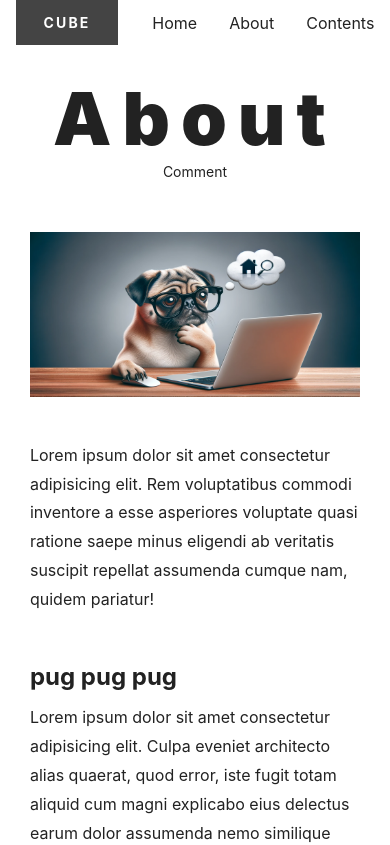
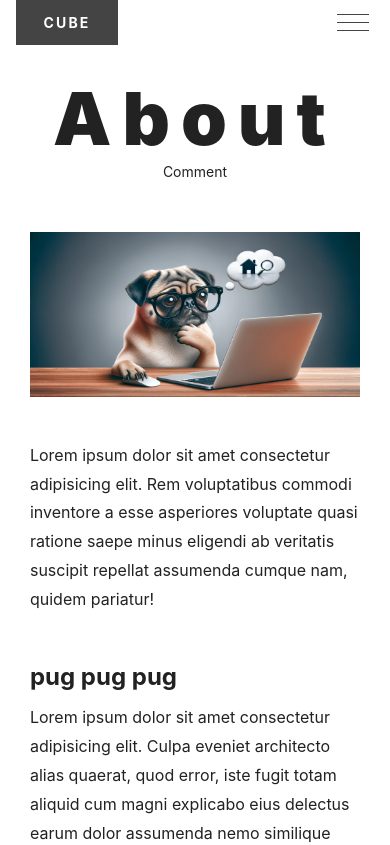
Before and after one commit to SomaTomita/introduction, a Next.js app: page /about in a window 390 px wide. Shown: the top 845 px of the page. Built offline with nearby package versions, Linux system fonts and the light colour scheme.

Commit message:
add memu

```diff
--- a/src/components/nav.js
+++ b/src/components/nav.js
@@ -1,18 +1,52 @@
-import Link from "next/link"
-import styles from "../styles/nav.module.css"
+import { useState } from 'react'
+import Link from 'next/link'
+import styles from 'src/styles/nav.module.css'
 
 export default function Nav() {
+	const [navIsOpen, setNavIsOpen] = useState(false)
+
+	const toggleNav = () => {
+		setNavIsOpen((prev) => !prev)
+	}
+
+	const closeNav = () => {
+		setNavIsOpen(false)
+	}
+
 	return (
-		<nav>
+		<nav className={navIsOpen ? styles.open : styles.close}>
+			{navIsOpen && (
+				<style jsx global>{`
+          			@media (max-width: 767px) {
+            		body {
+              		overflow: hidden;
+              		position: fixed;
+              		width: 100%;
+            		}
+          		}
+           		`}</style>
+			)}
+
+			<button className={styles.btn} onClick={toggleNav}>
+				<span className={styles.bar}></span>
+				<span className="sr-only">MENU</span>
+			</button>
+
 			<ul className={styles.list}>
 				<li>
-					<Link href="/">Home</Link>
+					<Link href="/">
+						<span onClick={closeNav}>Home</span>
+					</Link>
 				</li>
 				<li>
-					<Link href="/about">About</Link>
+					<Link href="/about">
+						<span onClick={closeNav}>About</span>
+					</Link>
 				</li>
 				<li>
-					<Link href="/contents">Contents</Link>
+					<Link href="/blog">
+						<span onClick={closeNav}>Blog</span>
+					</Link>
 				</li>
 			</ul>
 		</nav>
--- a/src/styles/nav.module.css
+++ b/src/styles/nav.module.css
@@ -1,7 +1,105 @@
-.list{
-	display: flex;
-	gap: 2em;
+/* デスクトップ */
+@media (min-width: 768px) {
+	.btn {
+	  display: none;
+	}
+
+    .list {
+	  display: flex;
+	  gap: 2em;
+	}
 }
+
+
+/* モバイル */
+@media (max-width: 767px) {
+	/* ボタン */
+	.btn {
+	  /* 全てのデフォルトスタイリングを解除 */
+	  all: unset;
+	  /* アウトラインをデフォルトに戻す */
+	  outline: revert;
+	  /* タップ時のハイライトカラーを透明に */
+	  -webkit-tap-highlight-color: transparent;
+	  cursor: pointer;
+	  width: 42px;
+	  height: 42px;
+	  position: relative;
+	  z-index: 200;
+	}
+
+	.close .btn {
+	  color: var(--gray-75);
+	}
+
+	.open .btn {
+	  color: var(--white);
+	}
+
+	/* ボタン内のバー */
+	.btn {
+	  /* グリッドを使用して中央に配置 */
+	  display: grid;
+	  place-items: center;
+	}
+
+	.btn::before,
+	.btn::after,
+	.btn .bar {
+	  grid-area: 1 / 1;
+	  content: '';
+	  display: block;
+	  width: 32px;
+	  height: 1px;
+	  background-color: currentColor;
+	  transition: transform 0.4s;
+	}
+
+	/* ボタンのバーの閉じる時の変形 */
+	/* 上下に8ピクセル移動 */
+	.close .btn::before {
+	  transform: translateY(-8px);
+	}
+	.close .btn::after {
+	  transform: translateY(8px);
+	}
+
+	/* ボタンのバーの開く時の変形 */
+	.open .btn::before {
+	  transform: rotate(45deg);
+	}
+	.open .btn::after {
+	  transform: rotate(-45deg);
+	}
+	.open .btn .bar {
+	  /* スケールを0にして非表示 */
+	  transform: scale(0);
+	}
+
+	/* メニュー（オーバーレイ） */
+	.list {
+	  position: fixed;
+	  /* 全画面をカバー、初期状態では見えない位置に */
+	  inset: 0 -100% 0 100%;
+	  z-index: 100;
+	  background: rgba(0, 0, 0, 0.8);
+	  color: var(--white);
+	  transition: transform 0.4s; /* 変形時のアニメーションを0.4秒で適用 */
+	}
+
+	.open .list {
+	  transform: translateX(-100%);
+	}
+
+	/* メニュー（オーバーレイ内の配置） */
+	.list {
+	  display: grid;
+	  gap: 40px;
+	  place-content: center;
+	  text-align: center;
+	}
+}
+
 
 /* デスクトップ環境に適用 */
 @media (hover: hover){
@@ -21,3 +119,101 @@
 		color: var(--accent);
 	}
 }
+
+
+/* モバイル */
+@media (max-width: 767px) {
+	/* ボタン */
+	.btn {
+	  all: unset;
+	  outline: revert;
+	  -webkit-tap-highlight-color: transparent;
+	  cursor: pointer;
+	  width: 42px;
+	  height: 42px;
+	  position: relative;
+	  z-index: 200;
+	}
+
+	.close .btn {
+	  color: var(--gray-75);
+	}
+
+	.open .btn {
+	  color: var(--white);
+	}
+
+	/* ボタン内のバー */
+	.btn {
+	  display: grid;
+	  place-items: center;
+	}
+
+	.btn::before,
+	.btn::after,
+	.btn .bar {
+	  grid-area: 1 / 1;
+	  content: '';
+	  display: block;
+	  width: 32px;
+	  height: 1px;
+	  background-color: currentColor;
+	  transition: transform 0.4s;
+	}
+
+	.close .btn::before {
+	  transform: translateY(-8px);
+	}
+	.close .btn::after {
+	  transform: translateY(8px);
+	}
+
+	.open .btn::before {
+	  transform: rotate(45deg);
+	}
+	.open .btn::after {
+	  transform: rotate(-45deg);
+	}
+	.open .btn .bar {
+	  transform: scale(0);
+	}
+
+	/* メニュー（オーバーレイ） */
+	.list {
+	  position: fixed;
+	  inset: 0 -100% 0 100%;
+	  z-index: 100;
+	  background: rgba(0, 0, 0, 0.8);
+	  color: var(--white);
+	  transition: transform 0.4s;
+	}
+
+	.open .list {
+	  transform: translateX(-100%);
+	}
+
+	/* メニュー（オーバーレイ内の配置） */
+	.list {
+	  display: grid;
+	  gap: 40px;
+	  place-content: center;
+	  text-align: center;
+	}
+  }
+
+  /* ホバー */
+  @media (hover: hover) {
+	.list a:hover {
+	  color: var(--accent);
+	}
+  }
+
+  @media (hover: none) {
+	.list a {
+	  -webkit-tap-highlight-color: transparent;
+	}
+
+	.list a:active {
+	  color: var(--accent);
+	}
+}
```
